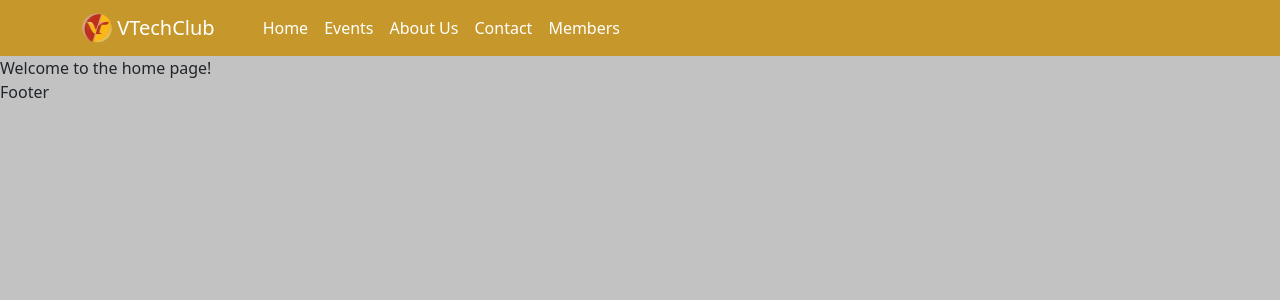
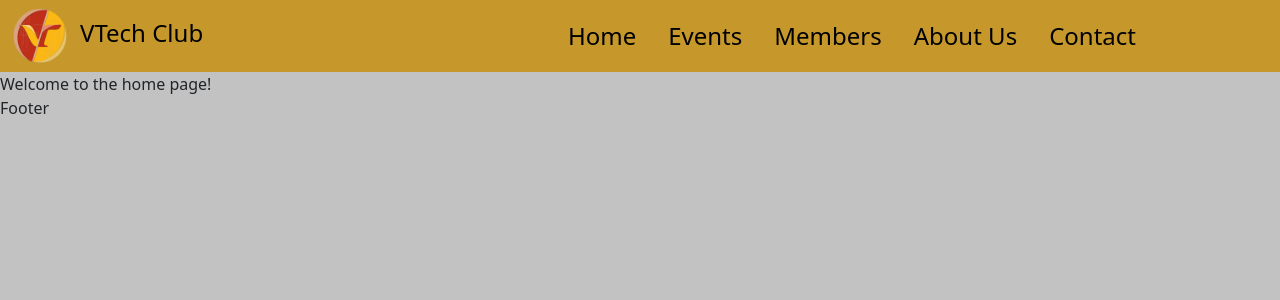
Before and after one commit to Neil925/valenciatechclub, a React (Create React App) app: page / in a window 1280 px wide. Shown: the top 300 px of the page. Built offline with nearby package versions, Linux system fonts and the light colour scheme.

Commit message:
refactor: trying not to use bootstrap

```diff
--- a/_variables.scss
+++ b/_variables.scss
@@ -1,3 +1,3 @@
 $primary-bg: rgb(194, 194, 194);
 $navbar-bg: #c6982c;
-$navbar-fc: white;
+$navbar-fc: rgb(0, 0, 0);
--- a/package.json
+++ b/package.json
@@ -11,7 +11,6 @@
     "@types/react": "^18.2.18",
     "@types/react-dom": "^18.2.7",
     "react": "^18.2.0",
-    "react-bootstrap": "^2.8.0",
     "react-dom": "^18.2.0",
     "react-router-dom": "^6.14.2",
     "react-scripts": "5.0.1",
--- a/src/shared/navbar/NavBar.scss
+++ b/src/shared/navbar/NavBar.scss
@@ -1,13 +1,43 @@
 @import "./_variables";
 
 .nav-bar {
-    background-color: $navbar-bg;
+  background-color: $navbar-bg;
+  display: flex;
+  justify-content: start;
+  align-items: center;
+  font-size: clamp(1.5rem, 1vw, 7rem);
 }
 
-.nav-link {
-    color: $navbar-fc;
+nav {
+  margin-left: auto;
+  padding-right: 10%;
+}
+
+@media (max-width: 900px) {
+  nav {
+    visibility: collapse;
+  }
+}
+
+a {
+  padding: 0 1rem;
+  color: $navbar-fc;
+  text-decoration: none;
+}
+
+a:hover {
+  // TBD
+  color: rgba(0, 0, 0, 0.501);
 }
 
 .nav-brand {
-    color: $navbar-fc
+  color: $navbar-fc;
 }
+
+img {
+  padding: 0.5rem 0.8rem;
+  width: 80px;
+  display: flexbox;
+  justify-content: center;
+  align-items: center;
+}
--- a/src/shared/navbar/NavBar.tsx
+++ b/src/shared/navbar/NavBar.tsx
@@ -1,23 +1,20 @@
 import React from 'react'
 import "./NavBar.scss"
-import { Container, Nav, Navbar } from 'react-bootstrap'
 
 export default function NavBar() {
   return (
-    <Navbar className="nav-bar" sticky='top'>
-    <Container>
-      <Navbar.Brand href="/" className='nav-brand'>
-        <img alt="" src="./logo512.png" width="30" height="30" className="d-inline-block align-top"/>{' '}
-        VTechClub
-      </Navbar.Brand>
-      <Nav className='me-auto px-4'>
-        <Nav.Link href='/' className='nav-link'>Home</Nav.Link>
-        <Nav.Link href='/events'>Events</Nav.Link>
-        <Nav.Link href='/about-us'>About Us</Nav.Link>
-        <Nav.Link href='/contact'>Contact</Nav.Link>
-        <Nav.Link href='/memebrs'>Members</Nav.Link>
-      </Nav>
-    </Container>
-  </Navbar>
+    <div className='nav-bar'>
+      <div className='nav-brand'>
+        <img src='./logo512.png' alt='VTechLogo'/>
+        VTech Club
+      </div>
+      <nav>
+        <a href='/'>Home</a>
+        <a href='/events'>Events</a>
+        <a href='/members'>Members</a>
+        <a href='/about-us'>About Us</a>
+        <a href='/contact'>Contact</a>
+      </nav>
+    </div>
   )
 }
```
Also changed, not shown: 1 other file (tests, documents, lock files or other folders).
